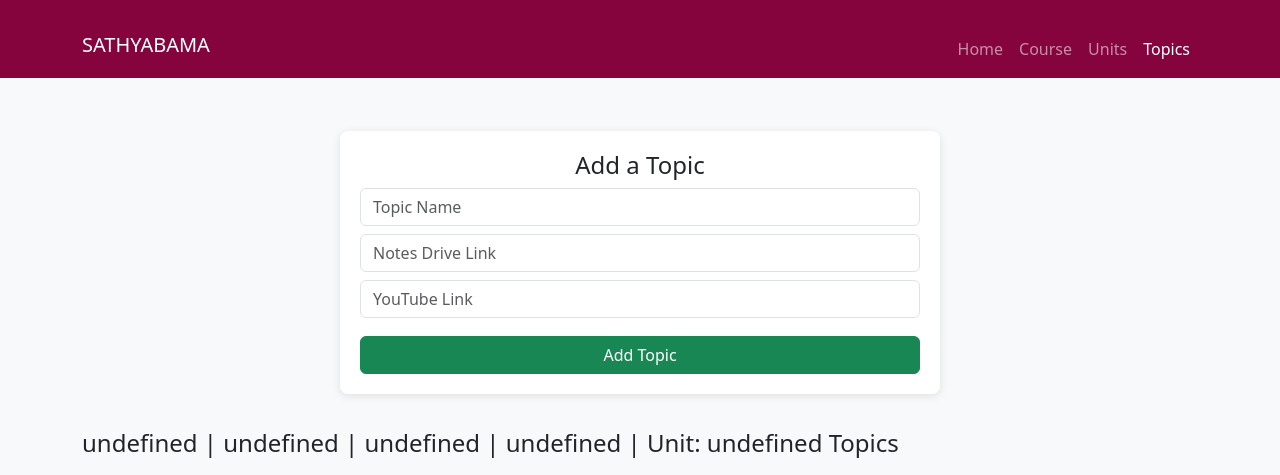
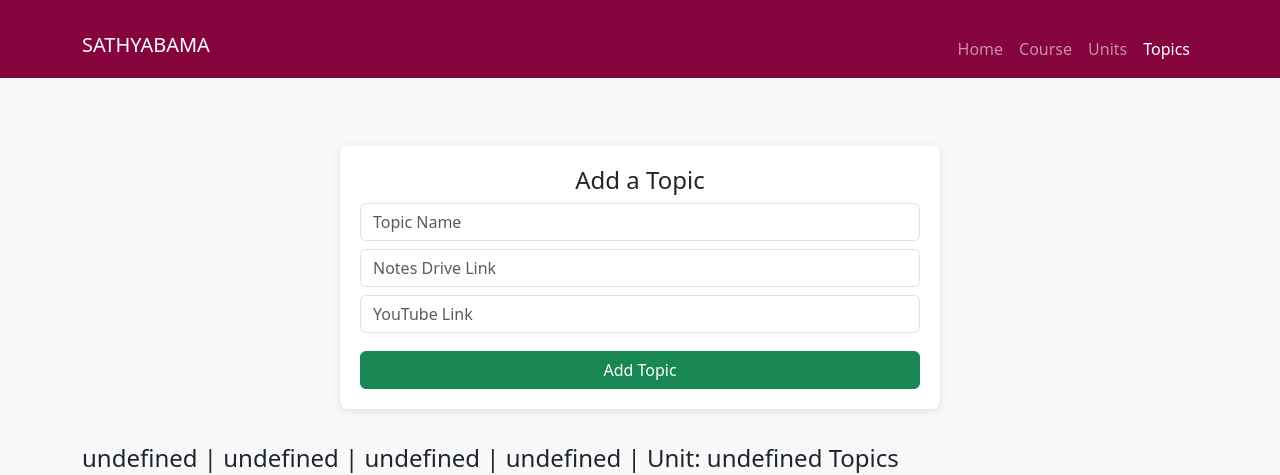
Before and after one commit to Barath2812/PROJECT-SETUP, a React (Vite) app in the folder Notes/Notes/: page /#/admin-topic in a window 1280 px wide. Shown: the top 475 px of the page. Built offline with nearby package versions, Linux system fonts and the light colour scheme; no server answers; sample sign-in values are in the browser's storage.

Commit message:
Update TOPIC.jsx

```diff
--- a/Notes/Notes/src/TOPIC.jsx
+++ b/Notes/Notes/src/TOPIC.jsx
@@ -165,7 +165,7 @@ const TopicPage = ({ userRole }) => {
 
 
         {userRole === 'admin' && (
-          <div className="syllabus-container ">
+          <div className="tsyllabus-container ">
             <div className="syllabus-card text-center ">
               <h4>Add a Topic</h4>
               {error && <p className="text-danger">{error}</p>}
```
